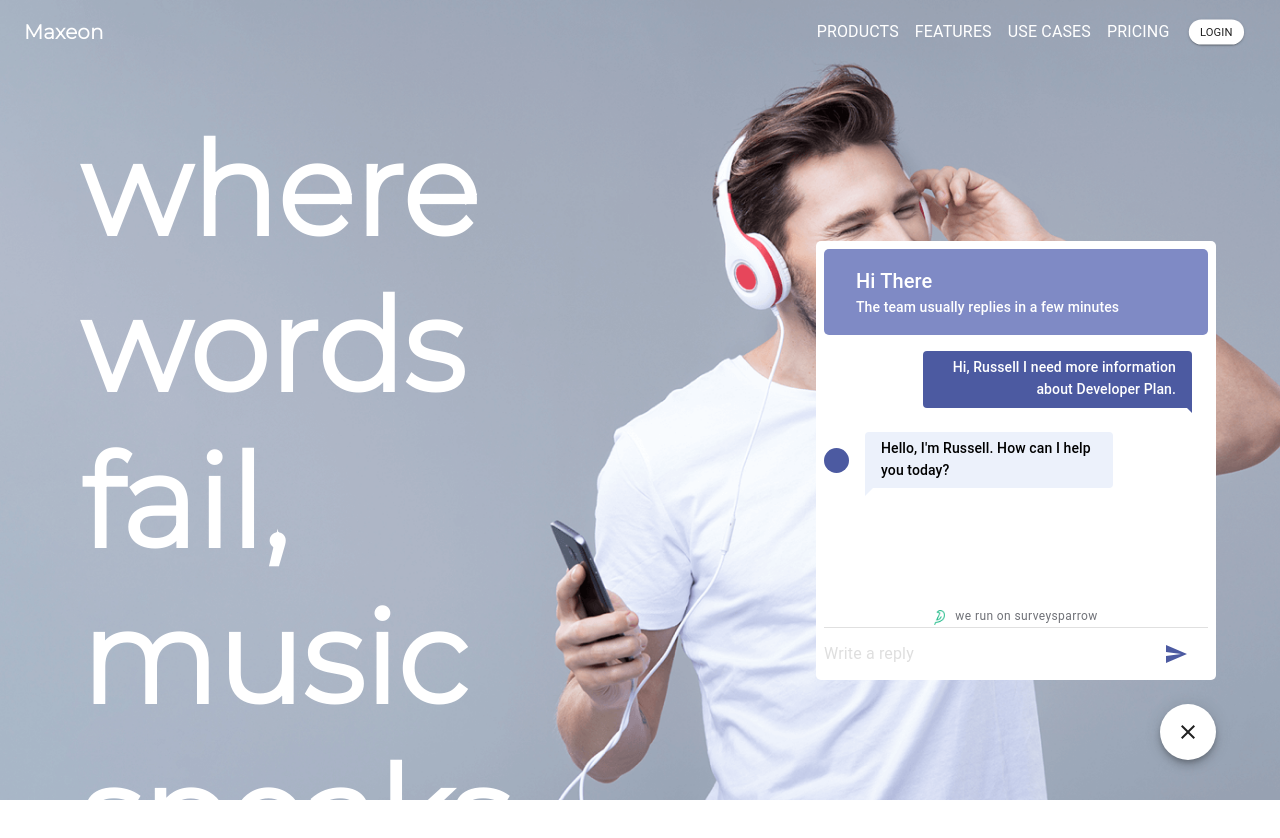
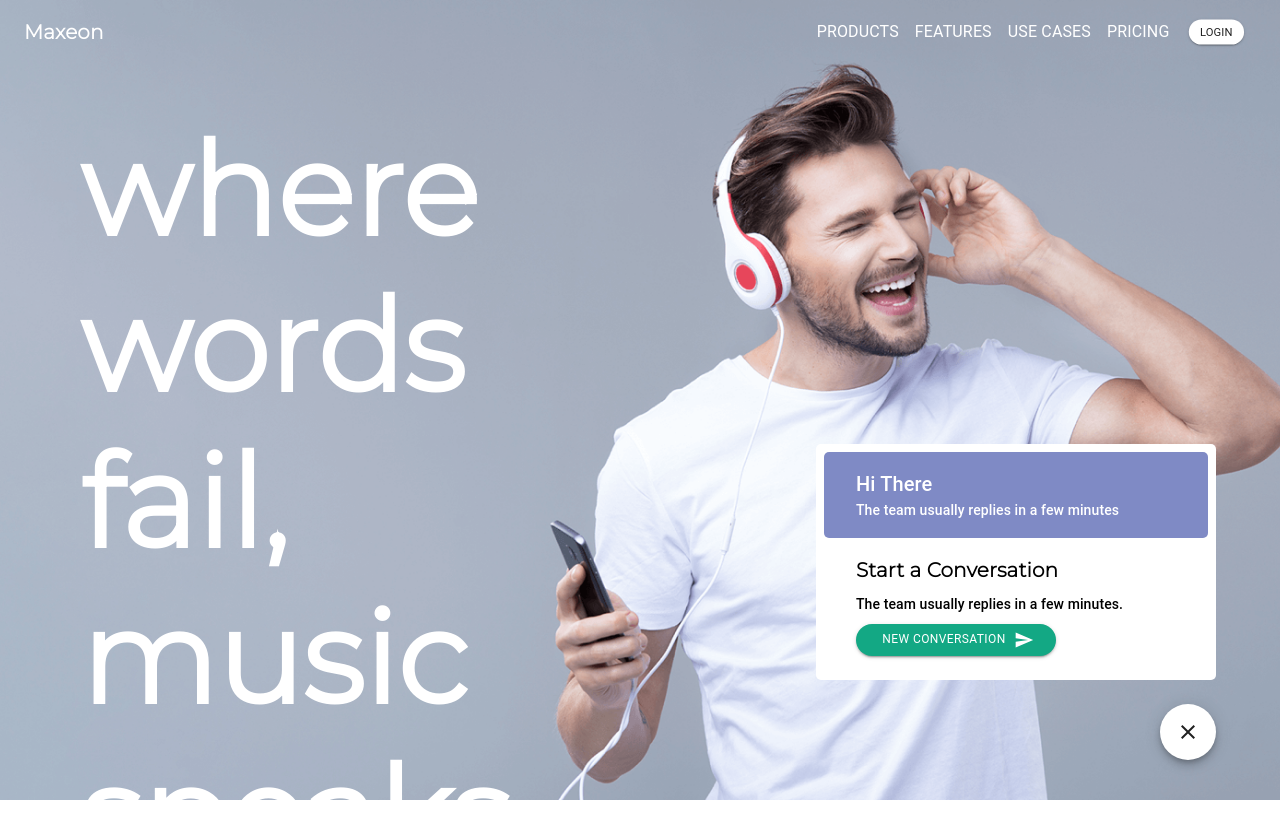
Before and after one commit to ajaynair1998/Maxeon-website-Design, a Next.js app: page / in a window 1280 px wide. Both pictures are taken after a click on the button "add". Shown: the top 838 px of the page. Built offline with nearby package versions, Linux system fonts and the light colour scheme.

Commit message:
add permission-to-chat

```diff
--- a/components/Chats/Chats.js
+++ b/components/Chats/Chats.js
@@ -5,9 +5,15 @@ import { Box } from "@mui/system";
 import { Divider } from "@mui/material";
 import { Button } from "@mui/material";
 import Input from "@mui/material/Input";
+
+import { useState } from "react";
+
+import DeleteIcon from "@mui/icons-material/Delete";
 import SendIcon from "@mui/icons-material/Send";
 
 export default function Chats(props) {
+  let [isChatting, setChatting] = useState(false);
+
   return (
     <Grid item xs={12}>
       <Box>
@@ -25,6 +31,7 @@ export default function Chats(props) {
             The team usually replies in a few minutes
           </Typography>
         </Box>
+        {isChatting && (
           <Box>
             <div class="chat-container">
               <ul class="chat-box chatContainerScroll">
@@ -51,7 +58,9 @@ export default function Chats(props) {
                   src="./icons/SparrowBird.png"
                   className="powered-by-image"
                 ></img>
-              <Typography variant="caption">we run on surveysparrow</Typography>
+                <Typography variant="caption">
+                  we run on surveysparrow
+                </Typography>
               </div>
             </div>
             <Divider />
@@ -72,6 +81,43 @@ export default function Chats(props) {
               </Button>
             </Box>
           </Box>
+        )}
+        {!isChatting && (
+          <Box
+            sx={{
+              bgcolor: "primary.main",
+              p: "1rem",
+              pl: "2rem",
+              color: "#000",
+              borderRadius: "5px",
+              display: "flex",
+              flexDirection: "column",
+              gap: "0.5rem",
+            }}
+          >
+            <Typography variant="h6">
+              <b>Start a Conversation</b>
+            </Typography>
+            <Typography variant="subtitle2">
+              The team usually replies in a few minutes.
+            </Typography>
+            <Button
+              variant="contained"
+              endIcon={<SendIcon />}
+              sx={{
+                borderRadius: "20px",
+                maxWidth: "200px",
+                bgcolor: "#13A884",
+                color: "primary.main",
+              }}
+              onClick={() => {
+                setChatting(true);
+              }}
+            >
+              <Typography variant="caption"> New Conversation</Typography>
+            </Button>
+          </Box>
+        )}
       </Box>
     </Grid>
   );
--- a/pages/index.js
+++ b/pages/index.js
@@ -162,6 +162,7 @@ function Home(props) {
             {...(chatBoxState ? { timeout: 1000 } : {})}
           >
             <Box
+              className="chats-container-top"
               sx={{
                 position: "fixed",
                 bottom: "15vh",
--- a/styles/globals.css
+++ b/styles/globals.css
@@ -122,3 +122,14 @@ ul {
   align-items: center;
   color: #6f7177;
 }
+
+@media screen and (max-width: 766px) {
+  .chats-container-top {
+    position: fixed;
+    margin: auto;
+    top: 5vh;
+
+    width: 90%;
+    height: 60vh;
+  }
+}
```
Lines whose indentation alone changed are shown as unchanged.
